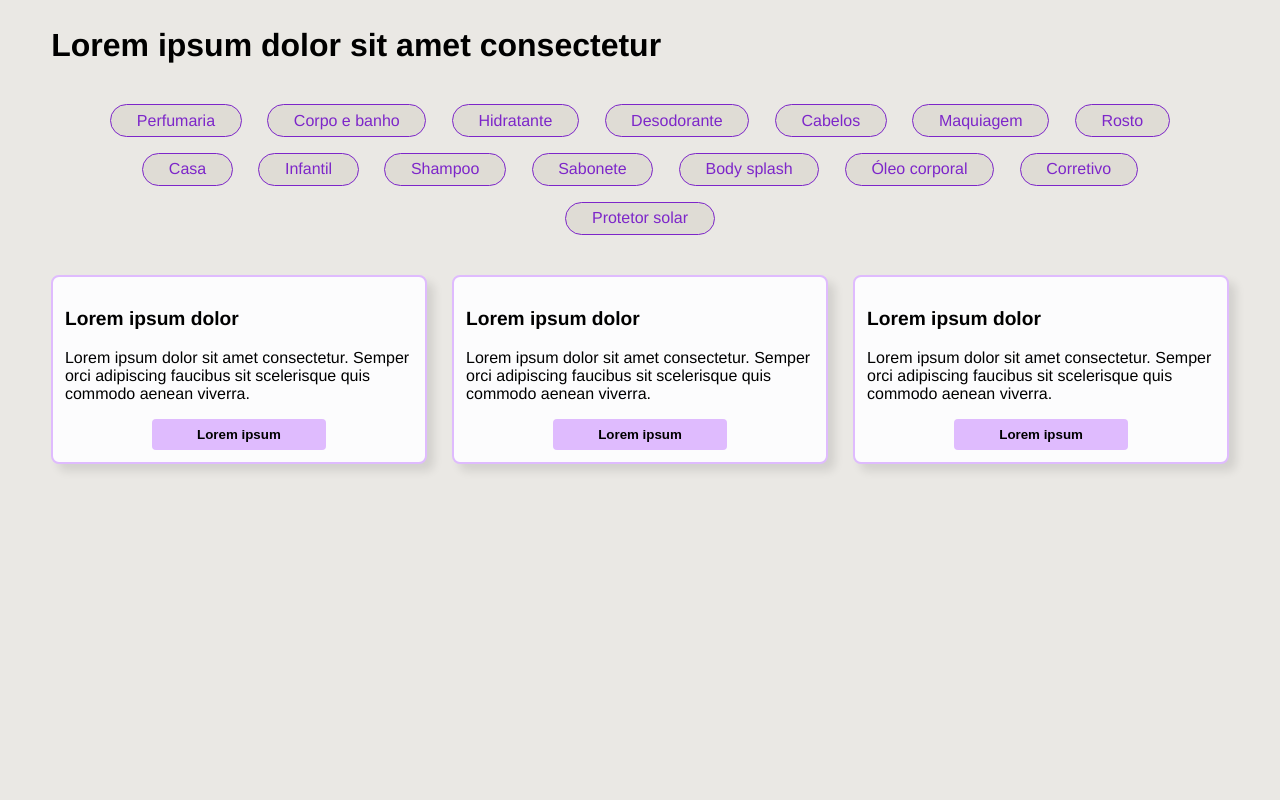
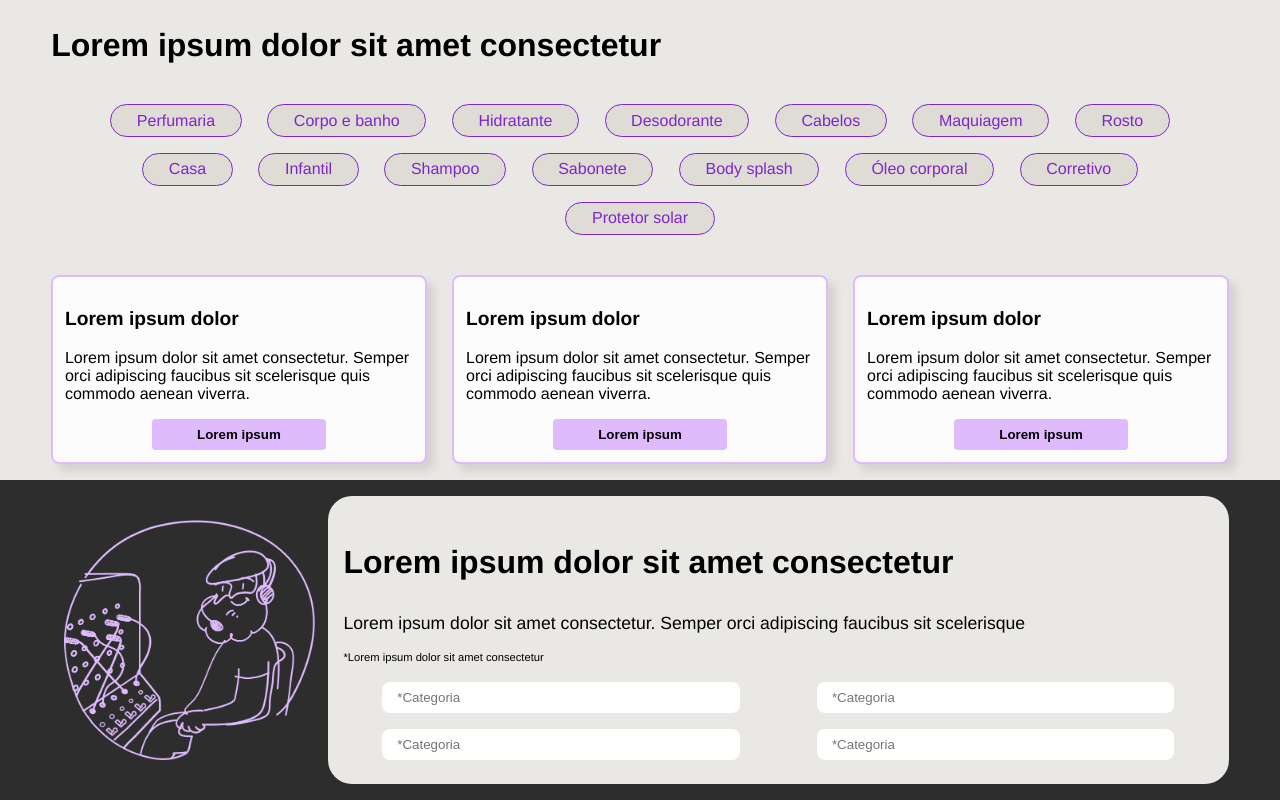
Before and after one commit to danielosilva1/desafio-monks, a plain HTML site: page index.html in a window 1280 px wide. Shown: the part 1845-2645 px from the top of the page. Before the commit the page ends 2325 px from the top, so only its background shows below. Drawn offline with Linux system fonts and the light colour scheme.

Commit message:
implementa container do formulário

```diff
--- a/index.html
+++ b/index.html
@@ -77,7 +77,8 @@
     <section class="app-section">
         <p class="container__title">Lorem ipsum dolor sit amet consectetur</p>
         <img class="app-section__app-store-img" src="./img/app-store.png" alt="imagem de disponível na app store">
-        <p class="container__description">Lorem ipsum dolor sit amet consectetur. Semper orci adipiscing faucibus sit scelerisque quis commodo aenean viverra</p>
+        <p class="container__description">Lorem ipsum dolor sit amet consectetur. Semper orci adipiscing faucibus sit
+            scelerisque quis commodo aenean viverra</p>
         <img class="app-section__play-store-img" src="./img/play-store.png" alt="imagem de disponível na play store">
     </section>
     <div class="container-product-tags">
@@ -103,20 +104,41 @@
     <div class="container-cards-section">
         <div class="card">
             <p class="card__title">Lorem ipsum dolor</p>
-            <p class="card__description">Lorem ipsum dolor sit amet consectetur. Semper orci adipiscing faucibus sit scelerisque quis commodo aenean viverra.</p>
+            <p class="card__description">Lorem ipsum dolor sit amet consectetur. Semper orci adipiscing faucibus sit
+                scelerisque quis commodo aenean viverra.</p>
             <button>Lorem ipsum</button>
         </div>
         <div class="card">
             <p class="card__title">Lorem ipsum dolor</p>
-            <p class="card__description">Lorem ipsum dolor sit amet consectetur. Semper orci adipiscing faucibus sit scelerisque quis commodo aenean viverra.</p>
+            <p class="card__description">Lorem ipsum dolor sit amet consectetur. Semper orci adipiscing faucibus sit
+                scelerisque quis commodo aenean viverra.</p>
             <button>Lorem ipsum</button>
         </div>
         <div class="card">
             <p class="card__title">Lorem ipsum dolor</p>
-            <p class="card__description">Lorem ipsum dolor sit amet consectetur. Semper orci adipiscing faucibus sit scelerisque quis commodo aenean viverra.</p>
+            <p class="card__description">Lorem ipsum dolor sit amet consectetur. Semper orci adipiscing faucibus sit
+                scelerisque quis commodo aenean viverra.</p>
             <button>Lorem ipsum</button>
         </div>
     </div>
+    <div class="container-form">
+        <img src="./img/contact-us.png" alt="imagem de contacte-nos">
+        <form class="form">
+            <div>
+                <p class="container__title">Lorem ipsum dolor sit amet consectetur</p>
+                <p class="container__description">Lorem ipsum dolor sit amet consectetur. Semper orci adipiscing
+                    faucibus sit scelerisque</p>
+                <p class="container__required-fields-info">*Lorem ipsum dolor sit amet consectetur</p>
+            </div>
+            <div class="container-form__input-area">
+                <input placeholder="*Categoria"/>
+                <input placeholder="*Categoria"/>
+                <input placeholder="*Categoria"/>
+                <input placeholder="*Categoria"/>
+            </div>
+        </form>
+    </div>
     <script src="./script.js"></script>
 </body>
+
 </html>
--- a/styles.css
+++ b/styles.css
@@ -274,6 +274,41 @@ html, body {
     box-shadow: 7px 7px 10px rgba(0, 0, 0, 0.1);
 }
 
+.container-form {
+    display: flex;
+    padding: 2vh 4vw;
+    background-color: rgba(45, 45, 45, 1);
+    align-items: center;
+}
+
+.container-form img {
+    height: 30vh;
+    width: auto;
+    margin: 1vh 1vw;
+}
+
+.form {
+    background-color: rgba(234, 232, 228, 1);
+    border-radius: 24px;
+    padding: 2vh;
+    width: 100%;
+}
+
+.container-form__input-area {
+    display: grid;
+    grid-template-columns: auto auto;
+}
+
+.form input {
+    border: none;
+    border-radius: 8px;
+    padding: 1vh 1.2vw;
+    margin: 1vh 3vw;
+}
+
+.container__required-fields-info {
+    font-size: 0.7em;
+}
 
 @media screen and (max-width: 768px) {
     /* Oculta o menu de categorias horizontal */
@@ -311,8 +346,8 @@ html, body {
         margin: 2vh 0;
     }
 
-    /* Mostra seções do app, dos cards e container da galeria na vertical */
-    .app-section, .container-cards-section, .container-gallery {
+    /* Mostra os containeres na vertical */
+    .app-section, .container-cards-section, .container-gallery, .container-form__input-area {
         display: flex;
         flex-direction: column;
     }
@@ -348,4 +383,9 @@ html, body {
         width: 100%;
         margin: 1vh 0;
     }
+
+    /* Mostra container de contato na vertical (imagem acima do formulário */
+    .container-form {
+        flex-direction: column;
+    }
 }
```
Also changed, not shown: img/contact-us.png (added).
